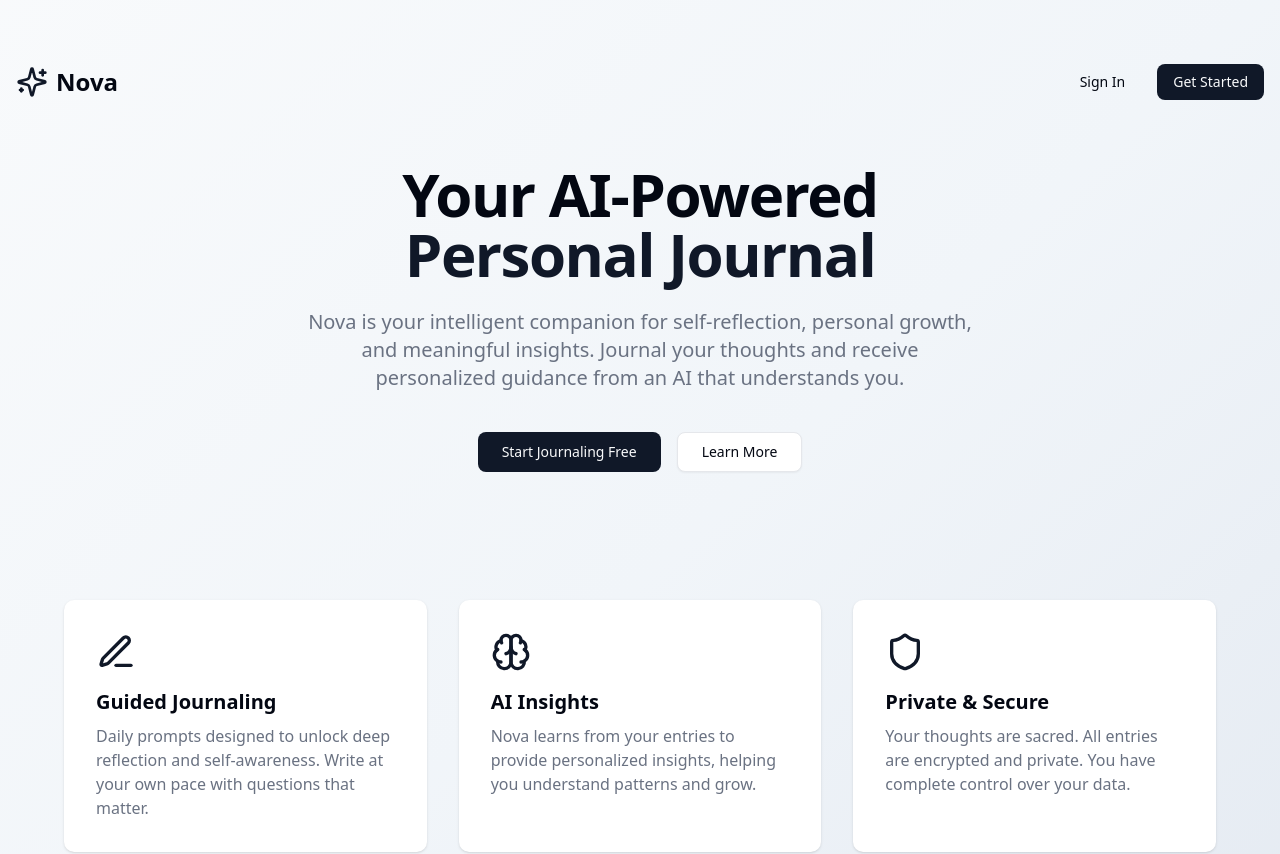
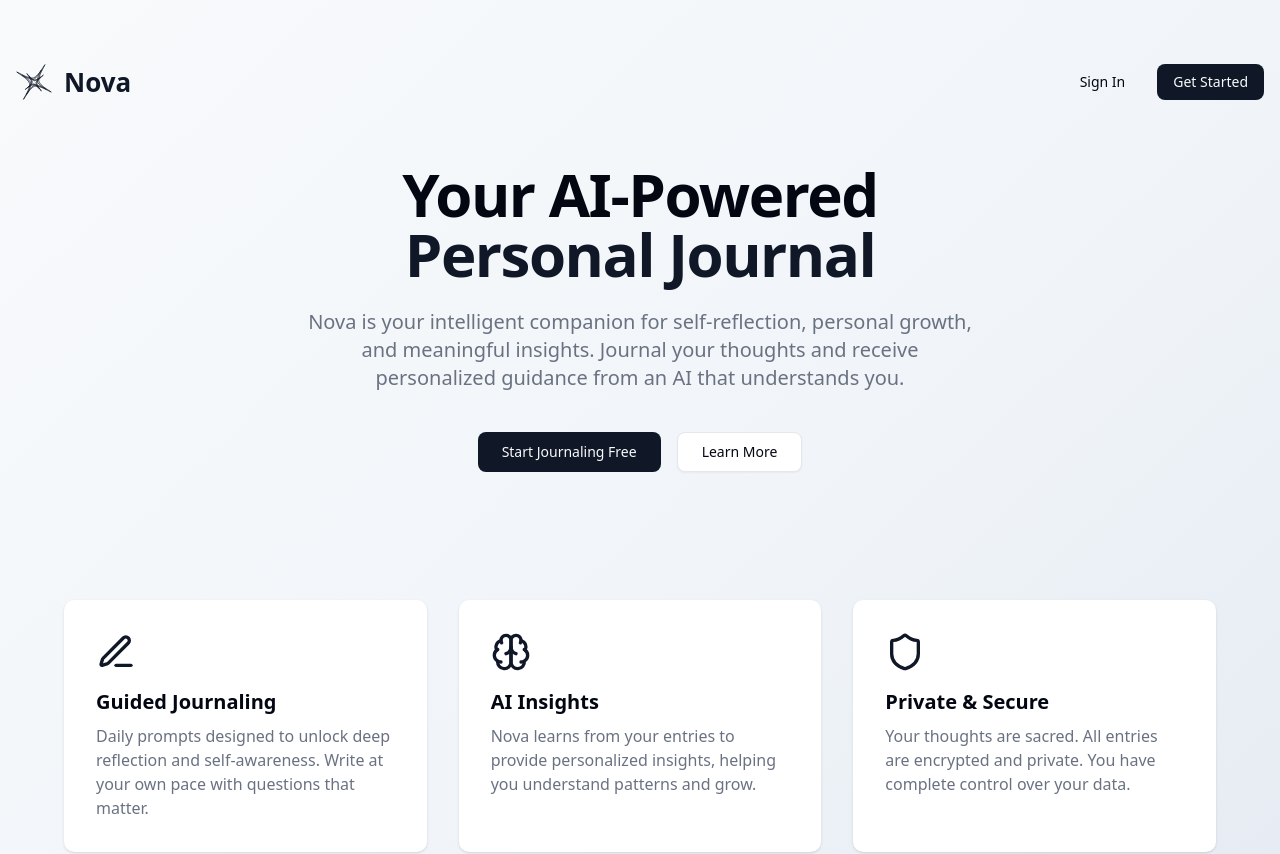
Before and after one commit to dbolivar25/nova, a Next.js app: page / in a window 1280 px wide. Shown: the top 854 px of the page. Built offline with nearby package versions, Linux system fonts and the light colour scheme; no server answers.

Commit message:
fix landingpage

```diff
--- a/app/page.tsx
+++ b/app/page.tsx
@@ -1,23 +1,45 @@
+"use client";
+
 import Link from "next/link";
-import { auth } from "@clerk/nextjs/server";
-import { redirect } from "next/navigation";
+import { useAuth } from "@clerk/nextjs";
+import { useRouter } from "next/navigation";
 import { Button } from "@/components/ui/button";
-import { Sparkles, PenLine, Brain, Shield } from "lucide-react";
+import { PenLine, Brain, Shield } from "lucide-react";
+import Image from "next/image";
+import { useTheme } from "next-themes";
+import { useEffect, useState } from "react";
 
-export default async function Home() {
-  const { userId } = await auth();
+export default function Home() {
+  const { userId } = useAuth();
+  const { resolvedTheme } = useTheme();
+  const [mounted, setMounted] = useState(false);
+  const router = useRouter();
 
-  if (userId) {
-    redirect("/dashboard");
-  }
+  useEffect(() => {
+    setMounted(true);
+  }, []);
+
+  useEffect(() => {
+    if (userId) {
+      router.push("/dashboard");
+    }
+  }, [userId, router]);
 
   return (
     <div className="min-h-screen bg-gradient-to-br from-slate-50 via-slate-100 to-slate-200 dark:from-slate-950 dark:via-slate-900 dark:to-slate-800">
       <div className="container mx-auto px-4 py-16">
         <nav className="flex justify-between items-center mb-16">
-          <div className="flex items-center gap-2">
-            <Sparkles className="h-8 w-8 text-primary" />
-            <span className="text-2xl font-bold">Nova</span>
+          <div className="flex items-center gap-3">
+            {mounted && (
+              <Image
+                src={resolvedTheme === 'dark' ? '/nova-logo-dark-mode.svg' : '/nova-logo.svg'}
+                alt="Nova Logo"
+                width={36}
+                height={36}
+                className="h-9 w-9"
+              />
+            )}
+            <span className="text-[26px] font-semibold leading-none text-primary">Nova</span>
           </div>
           <div className="flex gap-4">
             <Button variant="ghost" asChild>
```
